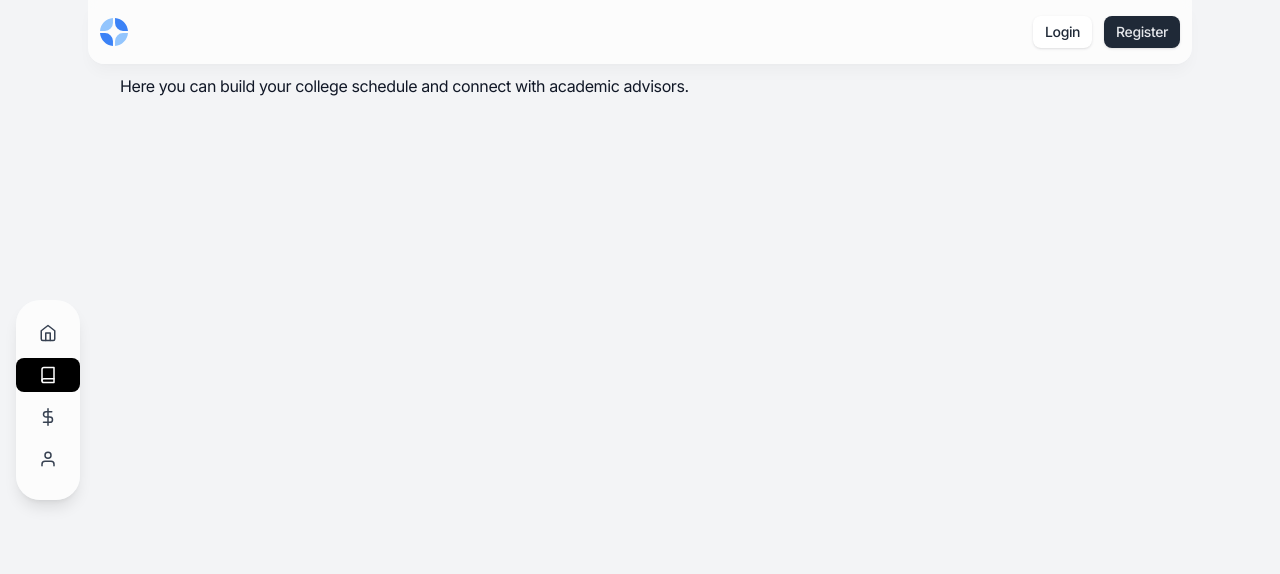
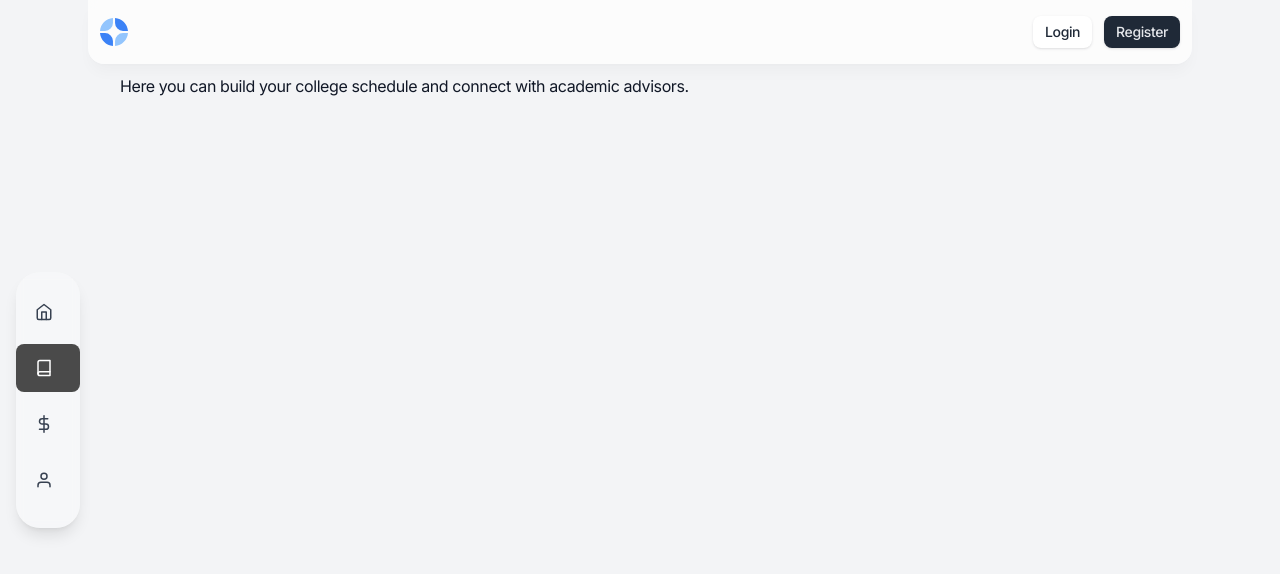
Before and after one commit to AnthonyCampos1234/Avisari, a Next.js app: page /dashboard/insight in a window 1280 px wide. Shown: the top 574 px of the page. Built offline with nearby package versions, Linux system fonts and the light colour scheme; no server answers.

Commit message:
more changes to sidebar

```diff
--- a/app/(default)/sidebar.tsx
+++ b/app/(default)/sidebar.tsx
@@ -15,7 +15,7 @@ export default function Sidebar({ expanded, setExpanded }: SidebarProps) {
     return (
         <div className="p-4 flex items-center">
             <div
-                className={`bg-white/70 backdrop-blur-sm rounded-3xl shadow-lg transition-all duration-700 ease-in-out flex flex-col justify-center py-4 ${expanded ? "w-48" : "w-16"
+                className={`bg-white/30 backdrop-blur-sm rounded-3xl shadow-lg transition-all duration-700 ease-in-out flex flex-col justify-center py-4 ${expanded ? "w-48" : "w-16"
                     }`}
                 onMouseEnter={() => setExpanded(true)}
                 onMouseLeave={() => setExpanded(false)}
@@ -69,11 +69,11 @@ function SidebarLink({
     return (
         <Link
             href={href}
-            className={`flex items-center justify-center px-3 py-2 mb-2 text-gray-700 hover:bg-gray-200 rounded-lg transition-colors duration-200 ${active ? "bg-black text-white" : ""
+            className={`flex items-center px-3 py-2 mb-2 text-gray-700 hover:bg-gray-200/50 rounded-lg transition-colors duration-200 ${active ? "bg-black/70 text-white" : ""
                 }`}
         >
-            <span className="text-lg">{icon}</span>
-            {expanded && <span className="ml-3 text-sm">{title}</span>}
+            <span className="w-8 h-8 flex items-center justify-center text-lg">{icon}</span>
+            {expanded && <span className="ml-3 text-sm overflow-hidden whitespace-nowrap">{title}</span>}
         </Link>
     );
 }
```
